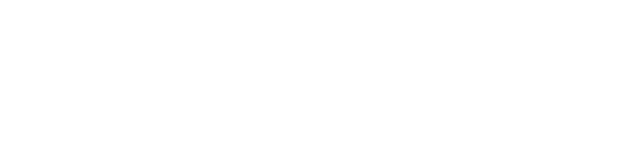
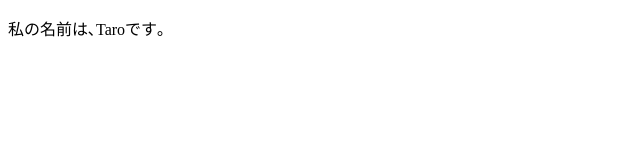
Before and after one commit to MarinaSugawara/git_test1, a plain HTML site: page index.html in a window 1280 px wide. Shown: the whole page, without its empty margins (0-640 px from the left). Drawn offline with Linux system fonts and the light colour scheme.

Commit message:
Second commit

```diff
--- a/index.html
+++ b/index.html
@@ -8,7 +8,7 @@
 </head>
 
 <body>
-
+    <p>私の名前は､Taroです｡</p>
 </body>
 
 </html>
```
